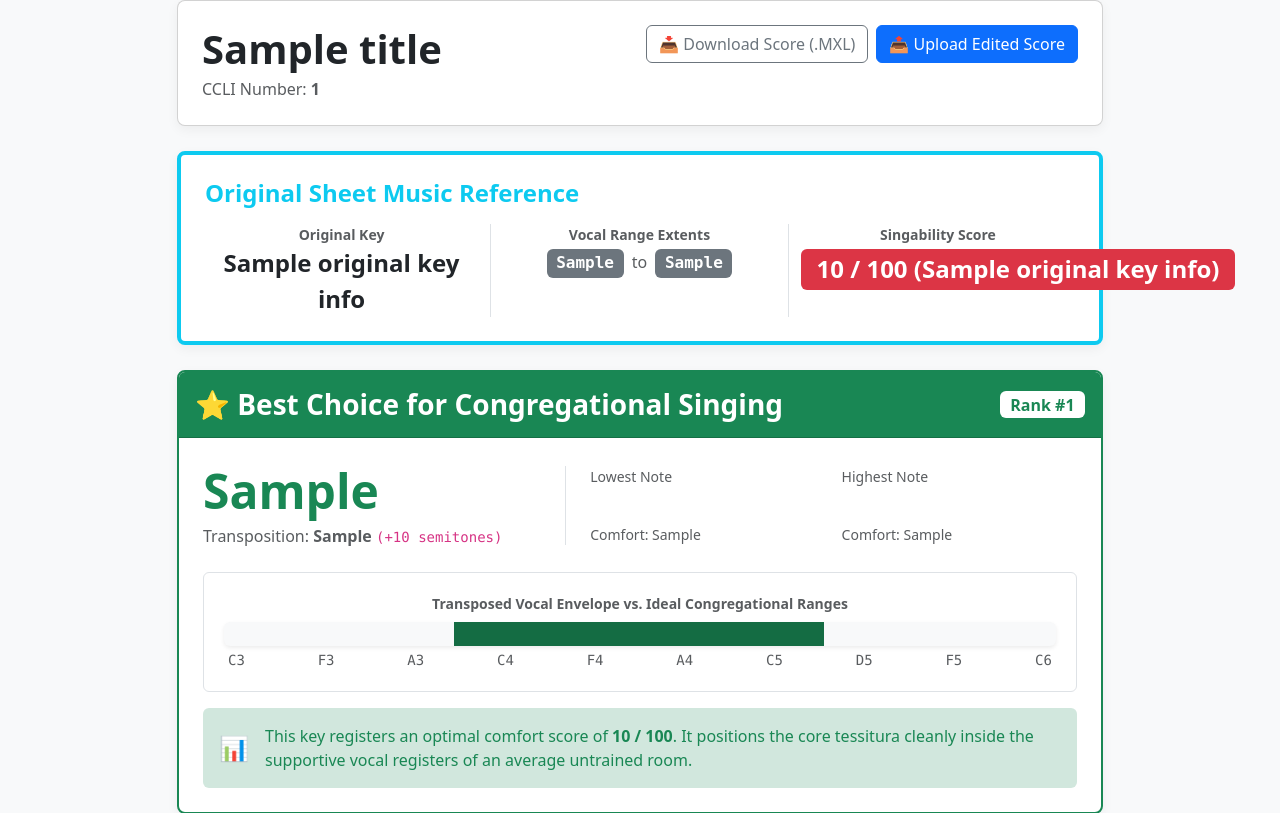
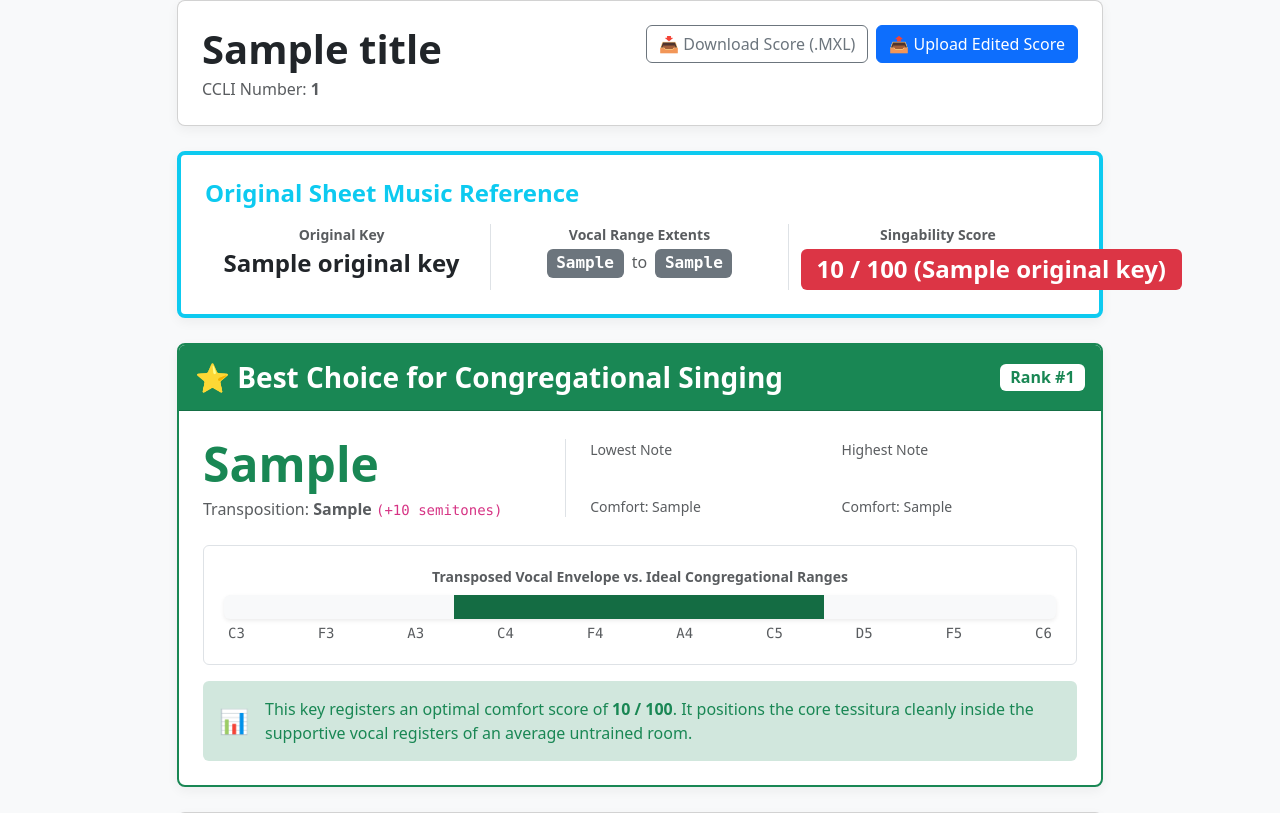
Before and after one commit to mpylon16/Congregational-Key-Finder, a Flask app: template templates/analysis_results.html in a window 1280 px wide. Shown: the top 813 px of the page. Run offline with Flask 3, Linux system fonts and the light colour scheme; the template is opened without the code that fills it: most values are stand-ins (such as "Sample title", 1, 10 or a date in 2020).

Commit message:
Fixed original_key naming

```diff
--- a/app.py
+++ b/app.py
@@ -697,6 +697,7 @@ def upload_file():
                 return render_template("analysis_results.html",
                     pdf_hash=pdf_hash,
                     original_key=summary["original_key_info"],
+                    mxl_url=mxl_url if 'mxl_url' in locals() else None, # <--- FIX 2: Enables download button
                     recommended=summary["recommended"],
                     other_keys=summary["other_keys"],
                     skipped=summary["skipped"],
@@ -769,6 +770,7 @@ def get_song(pdf_hash):
         is_database_pull=True, # <--- Tells the HTML to hide the top original key block
         pdf_hash=song['pdf_hash'],
         original_key=summary["original_key_info"],
+        mxl_url=song.get("mxl_url"), # <--- FIX 2: Enables download button
         recommended=summary["recommended"],
         other_keys=summary["other_keys"],
         skipped=summary["skipped"],
--- a/templates/analysis_results.html
+++ b/templates/analysis_results.html
@@ -81,20 +81,20 @@
                 <div class="row text-center">
                     <div class="col-md-4 border-end">
                         <span class="text-muted d-block small uppercase fw-bold">Original Key</span>
-                        <span class="fs-4 fw-bold text-dark">{{ original_key_info.name }}</span>
+                        <span class="fs-4 fw-bold text-dark">{{ original_key.name }}</span>
                     </div>
                     <div class="col-md-4 border-end">
                         <span class="text-muted d-block small uppercase fw-bold">Vocal Range Extents</span>
                         <div class="mt-1">
-                            <span class="badge bg-secondary badge-note me-1">{{ original_key_info.range_low }}</span>
+                            <span class="badge bg-secondary badge-note me-1">{{ original_key.range_low }}</span>
                             <span class="text-muted">to</span>
-                            <span class="badge bg-secondary badge-note ms-1">{{ original_key_info.range_high }}</span>
+                            <span class="badge bg-secondary badge-note ms-1">{{ original_key.range_high }}</span>
                         </div>
                     </div>
                     <div class="col-md-4">
                         <span class="text-muted d-block small uppercase fw-bold">Singability Score</span>
-                        <span class="fs-4 fw-bold badge {% if original_key_info.comfort_score >= 85 %}bg-dark-green{% elif original_key_info.comfort_score >= 70 %}bg-light-green{% elif original_key_info.comfort_score >= 50 %}bg-yellow text-dark{% elif original_key_info.comfort_score >= 30 %}bg-orange{% else %}bg-red{% endif %} mt-1">
-                            {{ original_key_info.comfort_score }} / 100 ({{ original_key_info.comfort_label }})
+                        <span class="fs-4 fw-bold badge {% if original_key.comfort_score >= 85 %}bg-dark-green{% elif original_key.comfort_score >= 70 %}bg-light-green{% elif original_key.comfort_score >= 50 %}bg-yellow text-dark{% elif original_key.comfort_score >= 30 %}bg-orange{% else %}bg-red{% endif %} mt-1">
+                            {{ original_key.comfort_score }} / 100 ({{ original_key.comfort_label }})
                         </span>
                     </div>
                 </div>
```
